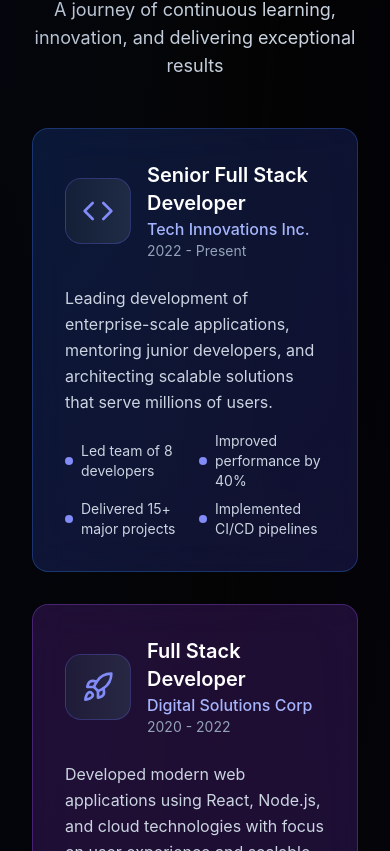
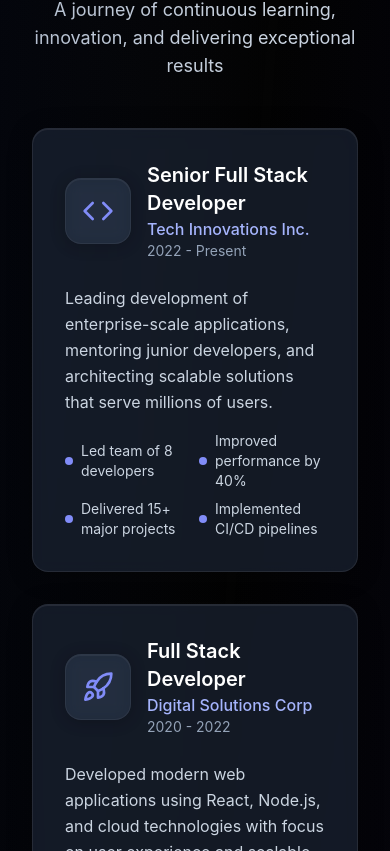
Before and after one commit to raoofCLT/my-protfolio, a React (Vite) app: page / in a window 390 px wide. Shown: the part 2933-3784 px from the top of the page. Built offline with nearby package versions, Linux system fonts and the light colour scheme.

Commit message:
Refactor UI elements for improved design
Removed color from Professional Journey and Technical Expertise sections. Reduced the size of the "Connect with me" box.

```diff
--- a/src/pages/About.tsx
+++ b/src/pages/About.tsx
@@ -15,9 +15,7 @@ const About = () => {
       company: "Tech Innovations Inc.",
       period: "2022 - Present",
       description: "Leading development of enterprise-scale applications, mentoring junior developers, and architecting scalable solutions that serve millions of users.",
-      achievements: ["Led team of 8 developers", "Improved performance by 40%", "Delivered 15+ major projects", "Implemented CI/CD pipelines"],
-      color: "from-blue-600/20 to-indigo-600/20",
-      borderColor: "border-blue-500/30"
+      achievements: ["Led team of 8 developers", "Improved performance by 40%", "Delivered 15+ major projects", "Implemented CI/CD pipelines"]
     },
     {
       icon: <Rocket className="w-8 h-8" />,
@@ -25,9 +23,7 @@ const About = () => {
       company: "Digital Solutions Corp",
       period: "2020 - 2022",
       description: "Developed modern web applications using React, Node.js, and cloud technologies with focus on user experience and scalable architecture.",
-      achievements: ["Built 20+ web applications", "Reduced loading time by 60%", "99.9% uptime achievement", "Mentored 5+ junior developers"],
-      color: "from-purple-600/20 to-violet-600/20",
-      borderColor: "border-purple-500/30"
+      achievements: ["Built 20+ web applications", "Reduced loading time by 60%", "99.9% uptime achievement", "Mentored 5+ junior developers"]
     },
     {
       icon: <Target className="w-8 h-8" />,
@@ -35,9 +31,7 @@ const About = () => {
       company: "StartupXYZ",
       period: "2019 - 2020",
       description: "Created responsive web applications and implemented modern UI/UX designs for various client projects with focus on mobile-first approach.",
-      achievements: ["Designed 10+ user interfaces", "Increased user engagement by 35%", "Mobile-first approach", "Cross-browser compatibility"],
-      color: "from-green-600/20 to-emerald-600/20",
-      borderColor: "border-green-500/30"
+      achievements: ["Designed 10+ user interfaces", "Increased user engagement by 35%", "Mobile-first approach", "Cross-browser compatibility"]
     }
   ];
 
@@ -50,31 +44,19 @@ const About = () => {
   const technicalSkills = [
     {
       category: "Frontend Development",
-      skills: ["React", "TypeScript", "Next.js", "Vue.js", "Tailwind CSS", "JavaScript", "HTML5", "CSS3"],
-      color: "text-blue-400",
-      bgColor: "from-blue-500/20 to-cyan-500/20",
-      borderColor: "border-blue-500/30"
+      skills: ["React", "TypeScript", "Next.js", "Vue.js", "Tailwind CSS", "JavaScript", "HTML5", "CSS3"]
     },
     {
       category: "Backend Development",
-      skills: ["Node.js", "Python", "Express", "Django", "GraphQL", "REST APIs", "Microservices"],
-      color: "text-green-400",
-      bgColor: "from-green-500/20 to-emerald-500/20",
-      borderColor: "border-green-500/30"
+      skills: ["Node.js", "Python", "Express", "Django", "GraphQL", "REST APIs", "Microservices"]
     },
     {
       category: "Database & Cloud",
-      skills: ["MongoDB", "PostgreSQL", "Redis", "AWS", "Docker", "Kubernetes", "Firebase"],
-      color: "text-purple-400",
-      bgColor: "from-purple-500/20 to-violet-500/20",
-      borderColor: "border-purple-500/30"
+      skills: ["MongoDB", "PostgreSQL", "Redis", "AWS", "Docker", "Kubernetes", "Firebase"]
     },
     {
       category: "Tools & Methodologies",
-      skills: ["Git", "VS Code", "Agile", "CI/CD", "Testing", "DevOps", "Linux"],
-      color: "text-orange-400",
-      bgColor: "from-orange-500/20 to-yellow-500/20",
-      borderColor: "border-orange-500/30"
+      skills: ["Git", "VS Code", "Agile", "CI/CD", "Testing", "DevOps", "Linux"]
     }
   ];
 
@@ -127,7 +109,7 @@ const About = () => {
           </div>
         </section>
 
-        {/* Enhanced Professional Experience */}
+        {/* Enhanced Professional Experience - Removed Colors */}
         <section className="mb-20">
           <div className="text-center mb-12">
             <h2 className="text-4xl font-bold text-slate-200 mb-4 flex items-center justify-center gap-3">
@@ -143,12 +125,12 @@ const About = () => {
             {experiences.map((exp, index) => (
               <div
                 key={index}
-                className={`group bg-gradient-to-br ${exp.color} backdrop-blur-xl border ${exp.borderColor} rounded-2xl p-8 hover:-translate-y-2 transition-all duration-500 hover:shadow-2xl`}
+                className="glass-card rounded-2xl p-8 hover:-translate-y-2 transition-all duration-500 hover:shadow-2xl"
                 style={{ animationDelay: `${index * 0.2}s` }}
               >
                 <div className="flex flex-col lg:flex-row gap-6">
                   <div className="flex items-center gap-4 lg:min-w-0 lg:flex-shrink-0">
-                    <div className="p-4 bg-gradient-to-r from-slate-800/50 to-slate-700/50 rounded-2xl text-indigo-400 border border-indigo-500/30">
+                    <div className="p-4 glass-subtle rounded-2xl text-indigo-400">
                       {exp.icon}
                     </div>
                     <div className="min-w-0">
@@ -178,7 +160,7 @@ const About = () => {
           </div>
         </section>
 
-        {/* Enhanced Technical Skills without Progress Bars */}
+        {/* Enhanced Technical Skills - Removed Colors */}
         <section>
           <div className="text-center mb-12">
             <h2 className="text-4xl font-bold text-slate-200 mb-4 flex items-center justify-center gap-3">
@@ -194,11 +176,11 @@ const About = () => {
             {technicalSkills.map((skillGroup, index) => (
               <div
                 key={index}
-                className={`bg-gradient-to-br ${skillGroup.bgColor} backdrop-blur-xl border ${skillGroup.borderColor} rounded-2xl p-8 hover:-translate-y-1 transition-all duration-300 hover:shadow-xl`}
+                className="glass-card rounded-2xl p-8 hover:-translate-y-1 transition-all duration-300 hover:shadow-xl"
                 style={{ animationDelay: `${index * 0.1}s` }}
               >
                 <div className="flex items-center justify-center mb-6">
-                  <h3 className={`text-2xl font-bold ${skillGroup.color} text-center`}>
+                  <h3 className="text-2xl font-bold text-indigo-400 text-center">
                     {skillGroup.category}
                   </h3>
                 </div>
@@ -208,9 +190,9 @@ const About = () => {
                   {skillGroup.skills.map((skill, skillIndex) => (
                     <div
                       key={skillIndex}
-                      className="group bg-slate-800/30 border border-slate-600/30 rounded-xl p-4 text-center hover:border-slate-500/50 hover:bg-slate-700/40 transition-all duration-300 hover:scale-105"
+                      className="glass-subtle rounded-xl p-4 text-center hover:scale-105 transition-all duration-300"
                     >
-                      <span className="text-slate-300 font-medium group-hover:text-white transition-colors">
+                      <span className="text-slate-300 font-medium">
                         {skill}
                       </span>
                     </div>
--- a/src/pages/Contact.tsx
+++ b/src/pages/Contact.tsx
@@ -1,3 +1,4 @@
+
 import { useState } from 'react';
 import { Mail, Phone, MapPin, Send, Github, Linkedin, Twitter, Clock, MessageCircle, User } from 'lucide-react';
 
@@ -79,21 +80,21 @@ const Contact = () => {
           </p>
         </div>
 
-        {/* Connect With Me - Compact Version */}
+        {/* Connect With Me - Smaller Compact Version */}
         <section className="mb-12">
-          <div className="glass-container rounded-2xl p-6">
-            <h2 className="text-xl font-bold text-white mb-6 text-center">Connect With Me</h2>
-            <div className="grid md:grid-cols-4 gap-4">
+          <div className="glass-container rounded-2xl p-4">
+            <h2 className="text-lg font-bold text-white mb-4 text-center">Connect With Me</h2>
+            <div className="grid md:grid-cols-4 gap-3">
               {socialLinks.map((social, index) => (
                 <a
                   key={index}
                   href={social.href}
-                  className="glass-card rounded-xl p-4 flex flex-col items-center gap-2 transition-all duration-300 hover:scale-105 text-slate-300 hover:text-white text-center group"
+                  className="glass-card rounded-xl p-3 flex flex-col items-center gap-2 transition-all duration-300 hover:scale-105 text-slate-300 hover:text-white text-center group"
                 >
-                  <div className="w-10 h-10 glass-subtle rounded-xl flex items-center justify-center">
-                    <social.icon className="w-5 h-5 group-hover:scale-110 transition-transform" />
+                  <div className="w-8 h-8 glass-subtle rounded-xl flex items-center justify-center">
+                    <social.icon className="w-4 h-4 group-hover:scale-110 transition-transform" />
                   </div>
-                  <span className="font-medium text-sm">{social.label}</span>
+                  <span className="font-medium text-xs">{social.label}</span>
                 </a>
               ))}
             </div>
```
